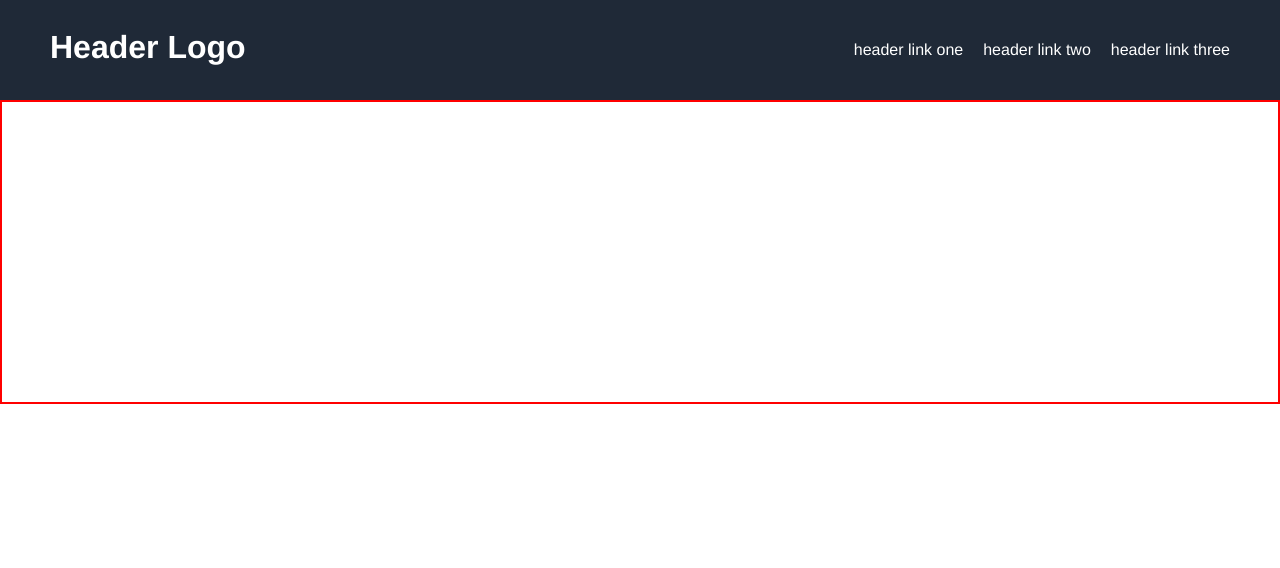
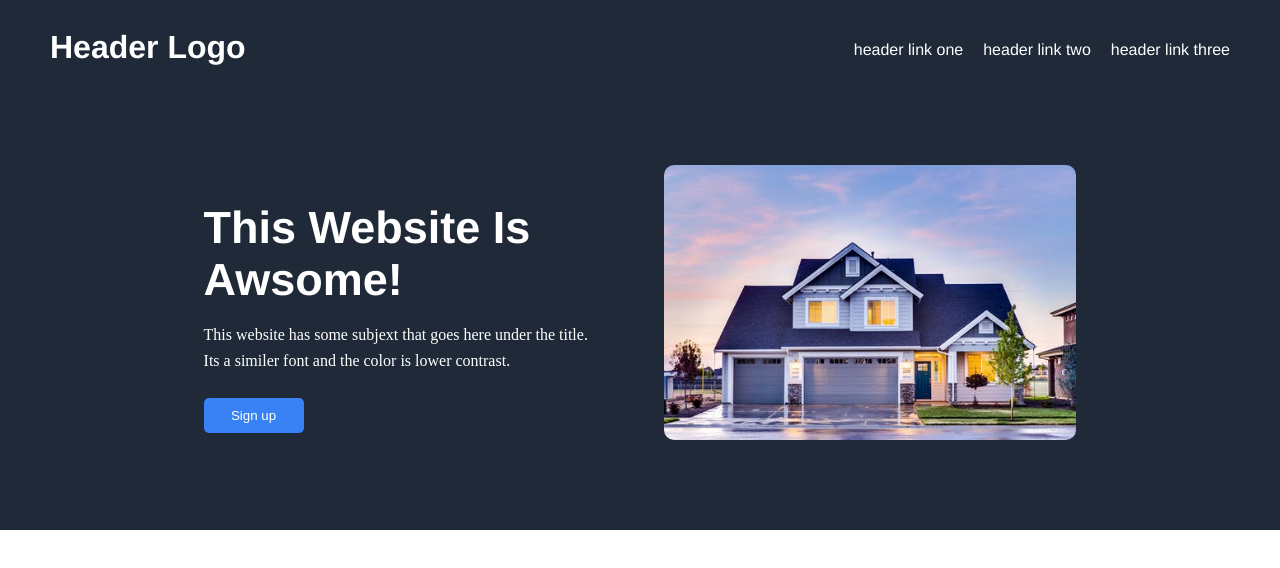
Before and after one commit to Bigger-Debbie/landing-page, a plain HTML site: page index.html in a window 1280 px wide. Drawn offline with Linux system fonts and the light colour scheme.

Commit message:
Created responsive hero container that contains hero image and text.

```diff
--- a/index.html
+++ b/index.html
@@ -19,7 +19,14 @@
         </div>
     </div>
     <div class="hero">
-
+        <div class="hero-text">
+            <h1>This Website Is Awsome!</h1>
+            <p>This website has some subjext that goes here under the title. Its a similer font and the color is lower contrast.</p>
+            <button>Sign up</button>
+        </div>
+        <div class="hero-image">
+            <img src="images/hero-house.jpeg" alt="house" height="200px">
+        </div>
     </div>
 </body>
 </html>
--- a/styles.css
+++ b/styles.css
@@ -37,7 +37,58 @@ body{
 }
 
 .hero {
-    border: 2px solid red;
+    /*border: 2px solid red;*/
     display: flex;
-    height: 300px;
+    background-color: #1f2937;
+    align-items: center;
+    justify-content: center;
+    padding: 65px 90px 90px 90px;
+    gap: 60px;
 }
+
+.hero-text{
+    display: flex;
+    flex-direction: column;
+    align-items: left;
+    justify-content: center;
+}
+
+.hero-text h1{
+    /*border: 2px solid rebeccapurple;*/
+    color: white;
+    font-family: 'Franklin Gothic Medium', 'Arial Narrow', Arial, sans-serif;
+    font-size: 45px;
+    text-align: left;
+    max-width: 400px;
+    margin-bottom: 0;
+    flex-basis: 100px;
+}
+
+.hero-text p{
+    /*border: 2px solid rebeccapurple;*/
+    color: white;
+    max-width: 400px;
+    line-height: 1.6;
+    margin-bottom: 25px;
+}
+
+.hero-text button{
+    color: white;
+    background-color: #3882f6;
+    border: none;
+    padding: 10px 10px;
+    border-radius: 5px;
+    max-width: 100px;
+}
+
+.hero-text button:hover{
+    box-shadow: 0 3px 5px 0 rgba(44, 44, 44, 0.24), 0 17px 50px 0 rgba(0,0,0,0.19);
+    background-color: #1e57b4;
+}
+
+.hero-image img{
+    display: flex;
+    align-items: center;
+    height: 275px;
+    border-radius: 10px;
+}
```
Also changed, not shown: images/hero-house.jpeg (added).
